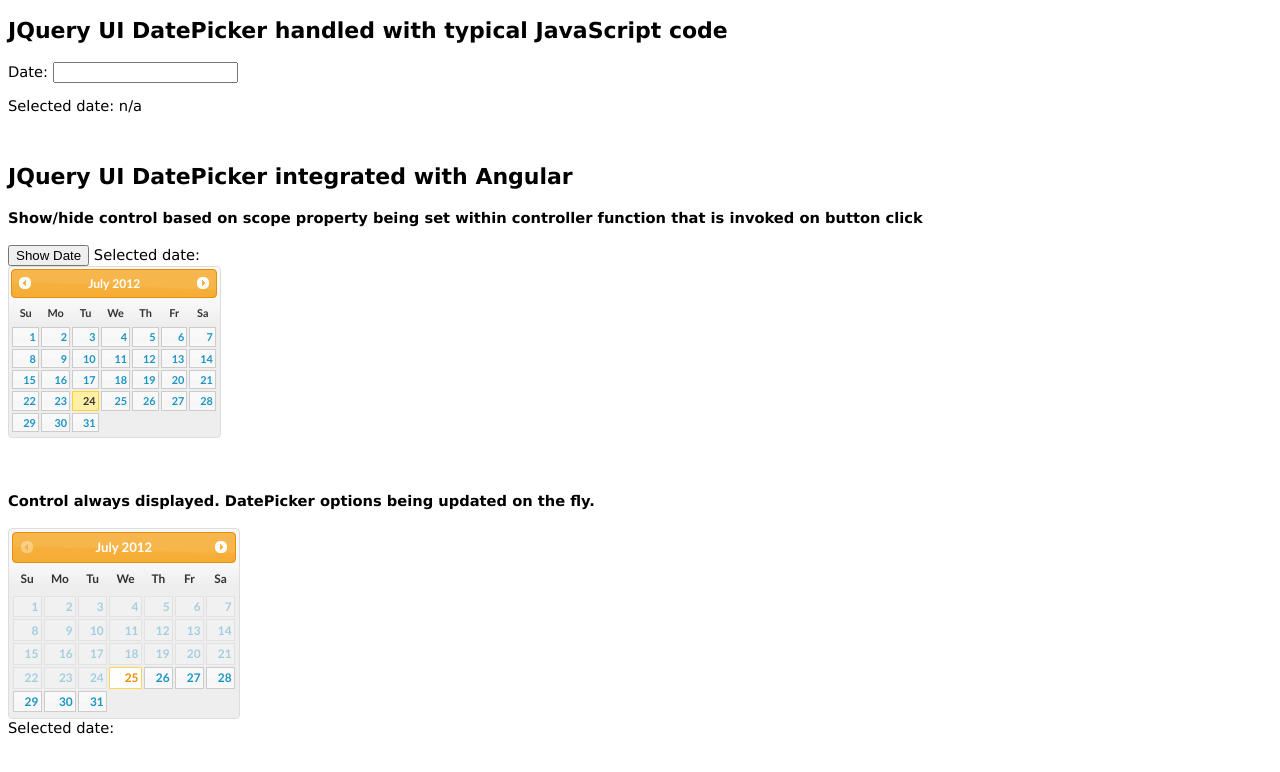
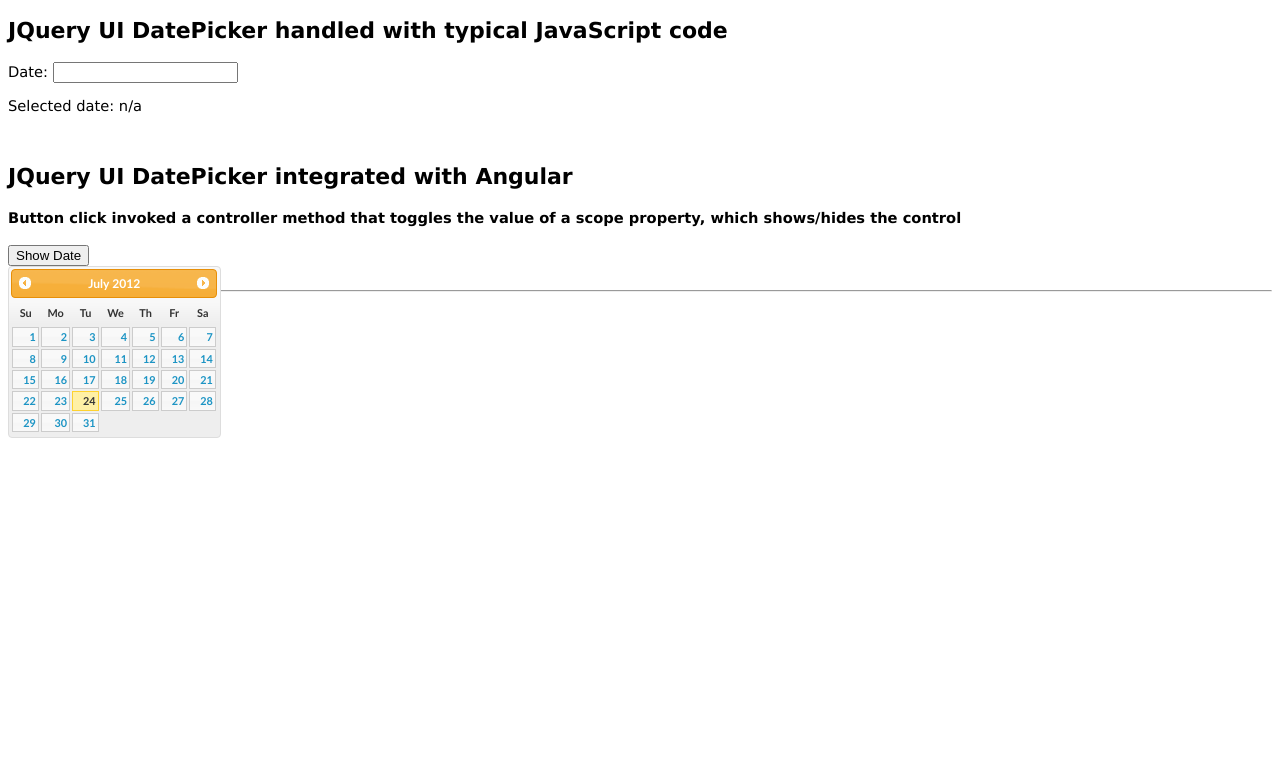
Before and after one commit to lbrucher/datepicker-angular, a plain HTML site: page index.html in a window 1280 px wide. Both pictures are taken after a click on the button "Show Date". Drawn offline with Linux system fonts and the light colour scheme.

Commit message:
step 1, basic show/hide

```diff
--- a/css/app.css
+++ b/css/app.css
@@ -2,3 +2,5 @@ body {
   font-family: verdana, helvetica, arial;
   font-size:11pt;
 }
+
+.datepicker { font-size:11px; position: absolute; }
--- a/index.html
+++ b/index.html
@@ -17,17 +17,12 @@
   <br/>
   <h2>JQuery UI DatePicker integrated with Angular</h2>
   <div ng-controller="PickerCtrl">
-    <h4>Show/hide control based on scope property being set within controller function that is invoked on button click</h4>
-    <button ng-click="buttonClicked()">Show Date</button> Selected date: {{selectedDate}}
-    <jqui-datepicker show="showDatePicker" model="selectedDate" selected="dateSelected()" style="font-size:11px;"></jqui-datepicker>
-
-     <br/><br/>
-    <h4>Control always displayed. DatePicker options being updated on the fly.</h4>
-     <jqui-datepicker model="selectedDate2" selected="date2Selected()" options="picker2options" style="font-size:9pt;"></jqui-datepicker>
-     Selected date: {{selectedDate2}}
+    <h4>Button click invoked a controller method that toggles the value of a scope property, which shows/hides the control</h4>
+    <button ng-click="buttonClicked()">Show Date</button>
+    <jqui-datepicker show="showDatePicker"></jqui-datepicker>
   </div>
-
-
+  <br/>
+  <hr/>
 
   <link   type="text/css"        href="lib/jquery/css/ui-lightness/jquery-ui-1.8.21.custom.css" rel="stylesheet" />
   <script type="text/javascript" src="lib/jquery/js/jquery-1.7.2.min.js"></script>
--- a/js/app.js
+++ b/js/app.js
@@ -1,74 +1,24 @@
 'use strict';
 
-
-// Declare app level module which depends on filters, and services
 var appModule = angular.module('myApp', []);
 
 
 appModule.controller('PickerCtrl', ['$scope', '$log', function($scope, $log) {
 	$scope.showDatePicker = false;
 
-	$scope.picker2options = {
-		minDate: +1
-	};
-
 	$scope.buttonClicked = function() {
-//		$scope.showDatePicker = true;
 		$scope.showDatePicker = !$scope.showDatePicker;
 	};
-
-	$scope.dateSelected = function() {
-		$log.log("SELECTED: "+$scope.selectedDate);
-
-		// some logic to showcase closing the control from here
-		var date = new Date( Date.parse($scope.selectedDate) );
-		if (date.getMonth() < 7)
-			$scope.showDatePicker = false;
-	};
-
-	$scope.date2Selected = function() {
-		$log.log("SELECTED2: "+$scope.selectedDate2);
-
-		// showcase updating the datepicker options on the fly.
-		// the object is being watched so we need to reasign the object to trigger the watch function as opposed to updating an element of the object.
-		$scope.picker2options = jQuery.extend({}, $scope.picker2options, { minDate: new Date(Date.parse($scope.selectedDate2)) });
-	}
 }]);
 
 
 appModule.directive('jquiDatepicker', function($log) {
-
 	return {
 		restrict: 'E',
 		link: function(scope, elm, attrs) {
-			// Lookup attrributes
-	    	var model = attrs.model || null;
-	    	var fnSelected = attrs.selected || null;
 	    	var show = attrs.show || null;
-	    	var options = attrs.options || null;
-
-	    	var baseOptions = scope.$eval(options) || null;
 	    	var dpCtrl = null;
 
-	    	// init model to null
-	    	scope[model] = null;
-
-	    	// return an object with options for the datepicker control
-	    	function buildOptions() {
-				var opts = baseOptions || {};
-				opts.onSelect = function(dateText, inst) {
-					if (model)
-						scope[model] = dateText;
-					if (fnSelected)
-						scope.$apply(fnSelected);
-				};
-
-				opts.onClose = function(dateText, inst) {
-					closePicker();
-				};
-
-				return opts;
-	    	}
 
 	    	// close picker control and remove any related DOM elements
 	    	function closePicker() {
@@ -83,7 +33,7 @@ appModule.directive('jquiDatepicker', function($log) {
 	    	function openPicker() {
 				elm.append('<div class="datepicker"></div>');
 				dpCtrl = elm.find('.datepicker');
-				dpCtrl.datepicker( buildOptions() );
+				dpCtrl.datepicker();
 	    	}
 
 
@@ -91,7 +41,6 @@ appModule.directive('jquiDatepicker', function($log) {
 	    	// otherwise, always display the control
 	    	if (show) {
 				scope.$watch(show, function(show) {
-
 					if (show) {
 						openPicker();
 					}
@@ -103,16 +52,6 @@ appModule.directive('jquiDatepicker', function($log) {
 	    	else {
 				openPicker();
 	    	}
-
-	    	if (options) {
-				scope.$watch(options, function(newOptions) {
-					if (dpCtrl) {
-						// update our baseOptions object
-						baseOptions = newOptions;
-						dpCtrl.datepicker('option', buildOptions());
-					}
-				});
-	    	}
 		}
 	};
 
```
